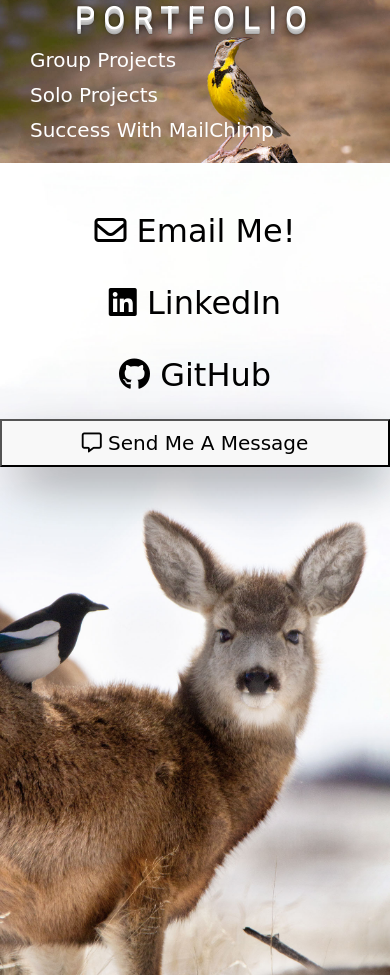
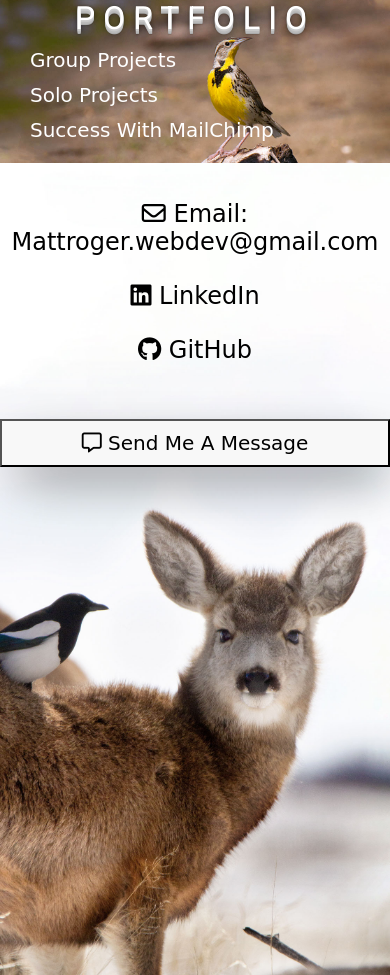
Before and after one commit to MattRoger/MattRoger.github.io, a plain HTML site: page index.html in a window 390 px wide. Shown: the part 2296-3271 px from the top of the page. Drawn offline with nearby package versions, Linux system fonts and the light colour scheme; some packages are replaced by stand-ins of ours; a script that the page names is missing; a web font is replaced by a local one.

Commit message:
removed unused mobile const from about section. Added email and resized text in font

```diff
--- a/assets/css/contact.css
+++ b/assets/css/contact.css
@@ -7,10 +7,11 @@
     top: 2em;
     left: 2em;
     font-family: 'Pirata One', cursive;
-    font-size: 2em;
+    font-size: 1.5em;
 }
 
 .contactInfo button {
+    text-align: left;
     background: none;
     border: none;
     display: block;
--- a/index.html
+++ b/index.html
@@ -115,7 +115,8 @@
                 <!-- data-clipboard-text uses clipboard.js library to copy text to clip board -->
                 <button class="btn hoverColor" id="emailBtn" data-clipboard-text="mattroger.webdev@gmail.com">
                     <i class="far fa-envelope"></i>
-                    Email Me!
+                    Email: <br>
+                    Mattroger.webdev@gmail.com
                 </button>
                 <a href="https://www.linkedin.com/in/matt-roger/">
                     <button class="hoverColor">
```
